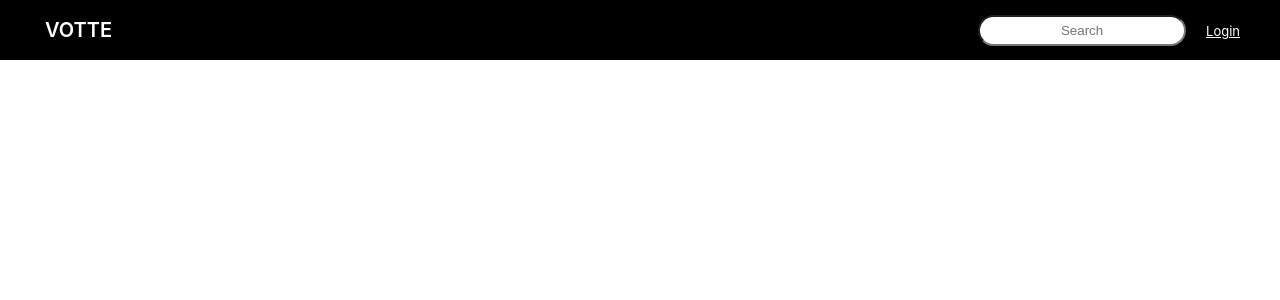
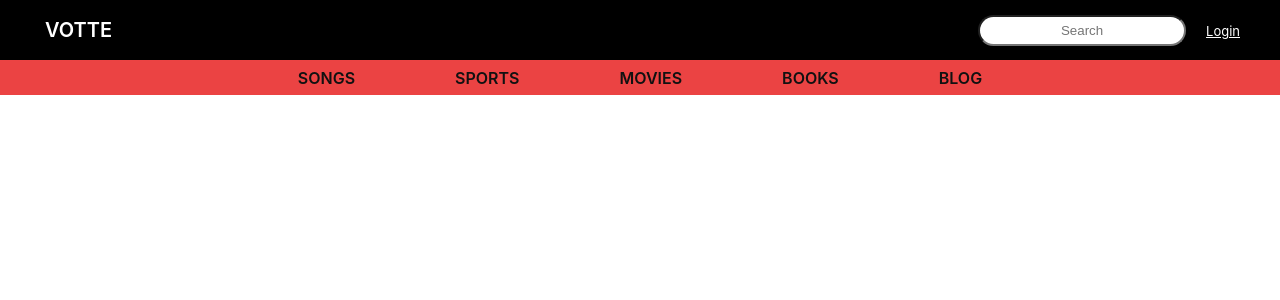
Before and after one commit to Nomddaay/votte, a React (Create React App) app in the folder frontend/: page /home_page in a window 1280 px wide. Shown: the top 300 px of the page. Built offline with nearby package versions, Linux system fonts and the light colour scheme.

Commit message:
done UI navbar

```diff
--- a/frontend/src/components/header/navbar/Navbar.css
+++ b/frontend/src/components/header/navbar/Navbar.css
@@ -0,0 +1,48 @@
+.nav_bar {
+    display: flex;
+    justify-content: center;
+    align-items: center;
+    width: 100%;
+    height: 35px;
+    background-color: #EB4343;
+}
+
+.nav_bar_options {
+    display: flex;
+    justify-content: space-between;
+}
+
+.nav_bar_options ul {
+    display: flex;
+    list-style: none;
+    padding: 0;
+    margin: 0;
+    height: 35px;
+}
+
+.nav_bar_options ul li {
+    display: flex;
+    justify-content: center;
+    padding: 0 50px;
+}
+
+.nav_bar_options ul li:hover {
+    background-color: #fff;
+    cursor: pointer;
+}
+
+.nav_bar_options ul li:last-child {
+    margin-right: 0;
+}
+
+.nav_items {
+    align-items: center;
+    display: flex;
+    color: #111;
+    text-decoration: none;
+    font-weight: 600;
+}
+
+.nav_items:hover {
+    color: #111;
+}
--- a/frontend/src/components/header/navbar/Navbar.js
+++ b/frontend/src/components/header/navbar/Navbar.js
@@ -1,10 +1,32 @@
 import React from 'react';
+import './NavBar.css';
+import { Link } from 'react-router-dom';
 
 
-const Navbar = () => {
+const NavBar = () => {
   return (
-    <div>Navbar</div>
+    <div className='nav_bar'>
+      <div className='nav_bar_options'>
+        <ul>
+          <li>
+            <Link to='/' className='nav_items'>SONGS</Link>
+          </li>
+          <li>
+            <Link to='/' className='nav_items'>SPORTS</Link>
+          </li>
+          <li>
+            <Link to='/' className='nav_items'>MOVIES</Link>
+          </li>
+          <li>
+            <Link to='/' className='nav_items'>BOOKS</Link>
+          </li>
+          <li>
+            <Link to='/' className='nav_items'>BLOG</Link>
+          </li>
+        </ul>
+      </div>
+    </div>
   )
 }
 
-export default Navbar;
+export default NavBar;
--- a/frontend/src/pages/homepage/HomePage.js
+++ b/frontend/src/pages/homepage/HomePage.js
@@ -1,10 +1,14 @@
 import React from 'react';
 import TitleBar from '../../components/header/titleBar/TitleBar';
+import NavBar from '../../components/header/navbar/NavBar';
 
 const HomePage = () => {
   return (
-    <TitleBar />
+    <>
+      <TitleBar />
+      <NavBar />
+    </>
   )
 }
 
-export default HomePage
+export default HomePage;
```
